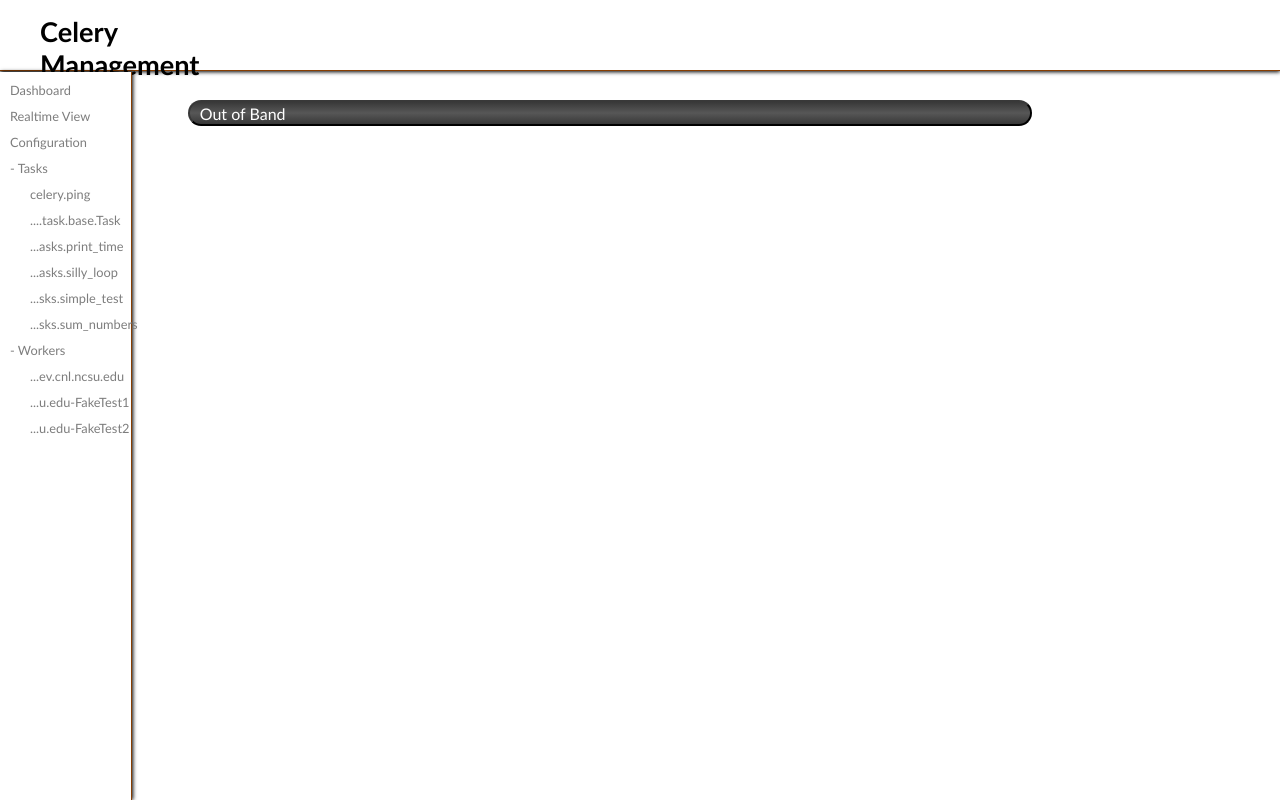
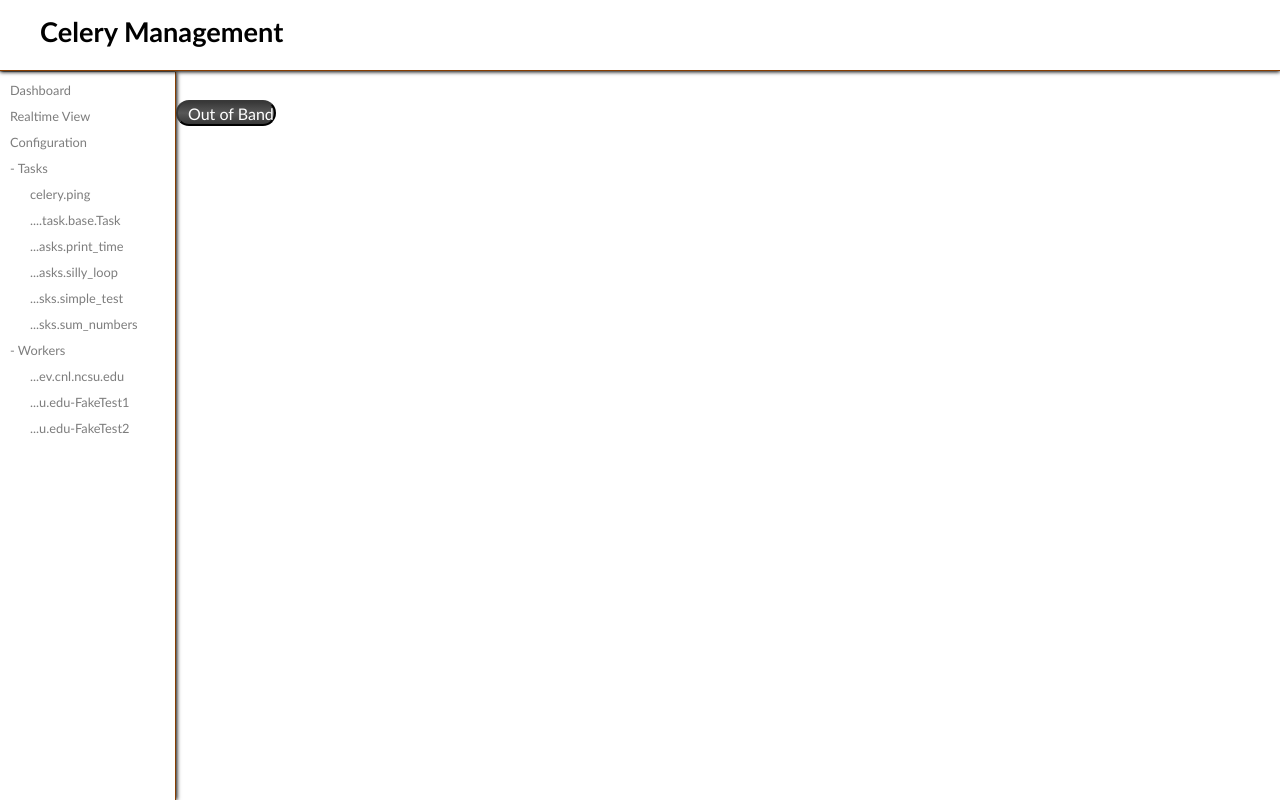
Before and after one commit to bmbouter/CeleryManagement, a Django app: page /celerymanagementapp/test/view/configure/ in a window 1280 px wide. Run offline with Django 3.2, Linux system fonts and the light colour scheme; style sheets or scripts are compiled from the project's sources; parts of the project's set-up code (start-up, migrations or seed data) failed here and were passed over; some libraries are stand-ins or nearby versions.

Commit message:
Modified the CSS to remove the grid system since it was not necessary

```diff
--- a/celerymanagementapp/media/css/core.less
+++ b/celerymanagementapp/media/css/core.less
@@ -35,12 +35,15 @@
 #container {
     background: @page_background;
     min-height: 600px;
+    margin: 0;
+    padding: 0;
 }
 
 #header {
     height: @header_height;
     background: @header_background;
     position: relative;
+    width: 100%;
 
     #headerBarContainer {
         height: @header_height;
@@ -60,12 +63,12 @@
 
         #statusUpdate {
             height: @statusUpdate_height;
-            margin: 10px 0 0 0;
+            margin-left: 45%;
+            position: absolute;
 
             #statusText {
-                margin: 15px auto;
                 font-size: 1.0em;
-                padding: 0;
+                padding: 23px;
                 font-weight: normal;
                 width: 25%;
                 color: #FF7400;
@@ -76,6 +79,7 @@
 }
 
 #contentContainer {
+    min-height: 400px;
 
     #navigation {
         background: @navigation_background;
@@ -83,7 +87,7 @@
         margin: 2px 0px 0px 0px;
         border-right: 1px solid #873D00;
         -webkit-box-shadow: 1px 0px 4px #000;
-        width: 70%;
+        width: 175px;
 
         li {
             margin: 10px 0 10px 10px;
@@ -150,7 +154,6 @@
         }
 
         #OutofBand {
-
             .header {
                 border: 2px outset #383838;
                 height: 20px;
--- a/celerymanagementapp/media/js/charts.js
+++ b/celerymanagementapp/media/js/charts.js
@@ -130,6 +130,28 @@
      */
     this.disablePoints = function() {
         options.series.points = {show: false};
+
+        displayChart();
+    }
+
+    this.enableLegend = function() {
+        if(options.legend != null) {
+            options.legend.show = true;
+        } else {
+            options.legend = { };
+            options.legend.show = true;
+        }
+
+        displayChart();
+    }
+
+    this.disableLegend = function() {
+        if(options.legend != null) {
+            options.legend.show = false;
+        } else {
+            options.legend = { };
+            options.legend.show = false;
+        }
 
         displayChart();
     }
--- a/celerymanagementapp/templates/celerymanagementapp/base.html
+++ b/celerymanagementapp/templates/celerymanagementapp/base.html
@@ -30,7 +30,6 @@
             {% if workername %}
                 CMACore.workername = "{{ workername }}";
             {% endif %}
-
         </script>
 
         {% block extrajs %}
@@ -45,19 +44,19 @@
 
     {% block body %}
     <body>
+        <div id="container">
             <div id="header">
             {% block header %}
-                <div id="headerBarContainer" class="container_12">
-                    <h1 class="grid_2">Celery Management</h1>
-                    <div class="grid_4 push_4" id="statusUpdate">
+                <div id="headerBarContainer">
+                    <h1>Celery Management</h1>
+                    <div id="statusUpdate">
                         <div id="statusText">
                         </div>
                     </div>
                </div>
             {% endblock header %}
             </div>
-            <div id="contentContainer" class="container_12">
-                <div class="grid_2">
+            <div id="contentContainer">
                 <div id="navigation">
                     <ul>
                         {% if load_test_data %}
@@ -77,10 +76,10 @@
                         </ul>
                     </ul>
                 </div>
-                </div>
-                <div id="content" class="grid_10">
+                <div id="content">
                     {% block content %}
                     {% endblock %}
+                </div>
             </div>
         </div>
     </body>
--- a/celerymanagementapp/templates/celerymanagementapp/task.html
+++ b/celerymanagementapp/templates/celerymanagementapp/task.html
@@ -1,6 +1,7 @@
 {% extends "celerymanagementapp/base.html" %}
 
 {% block extrajs %}
+{% if load_test_data %}
     <script type="text/javascript">
         CMACore.loadTestUrls();
 
@@ -17,7 +18,6 @@
 
             query = '{"filter" : {["state", "SUCCESS"]}, "segmentize": {"field": "worker", "method": [ "all" ]}, "aggregate": [{"field": "runtime", "methods": ["average"]}, {"field": "waittime", "methods": ["average"]}]}';
 
-        //xhr = $.post(CMACore.query_dispatched_tasks_url, query, formatData(data));
             xhr = $.getJSON(CMACore.chart_data_url, formatData);
         });
 
@@ -30,11 +30,13 @@
             c1 = new Chart("#chart", data, options);
             c1.displayBarChart(true);
             c1.enableTooltips();
+            c1.disableLegend();
         }
     </script>
+{% endif %}
 
 {% endblock extrajs %}
 
 {% block content %}
-<div id="chart" style="width: 600px; height: 300px; float: left"></div>
+<div id="chart" style="width: 600px; height: 500px; float: left; margin: 10px 10px"></div>
 {% endblock content %}
```
Lines whose indentation alone changed are shown as unchanged.
